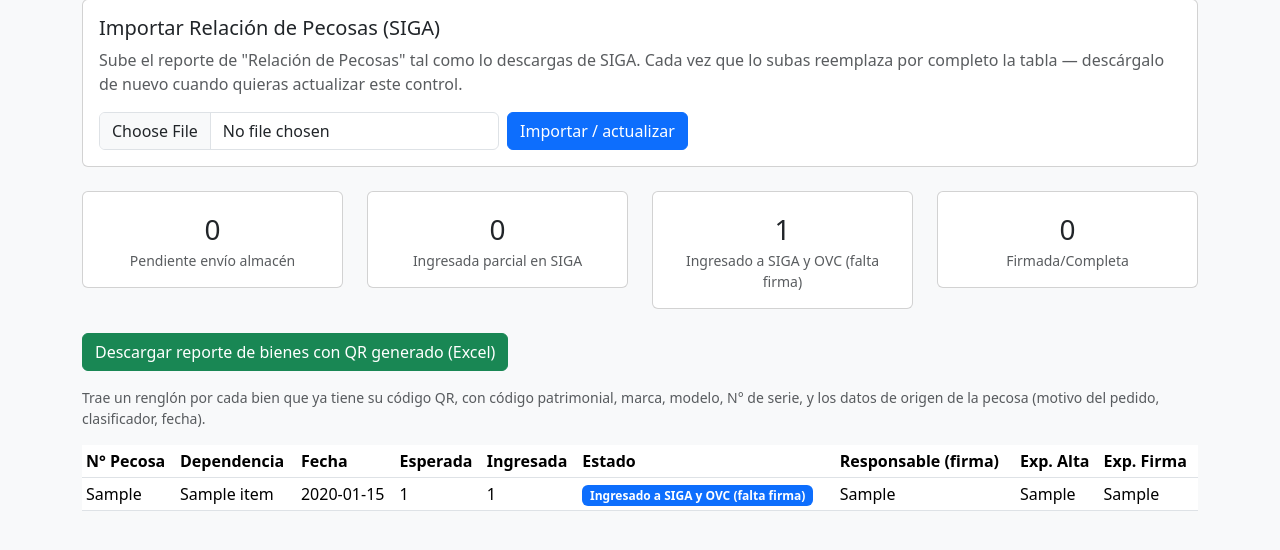
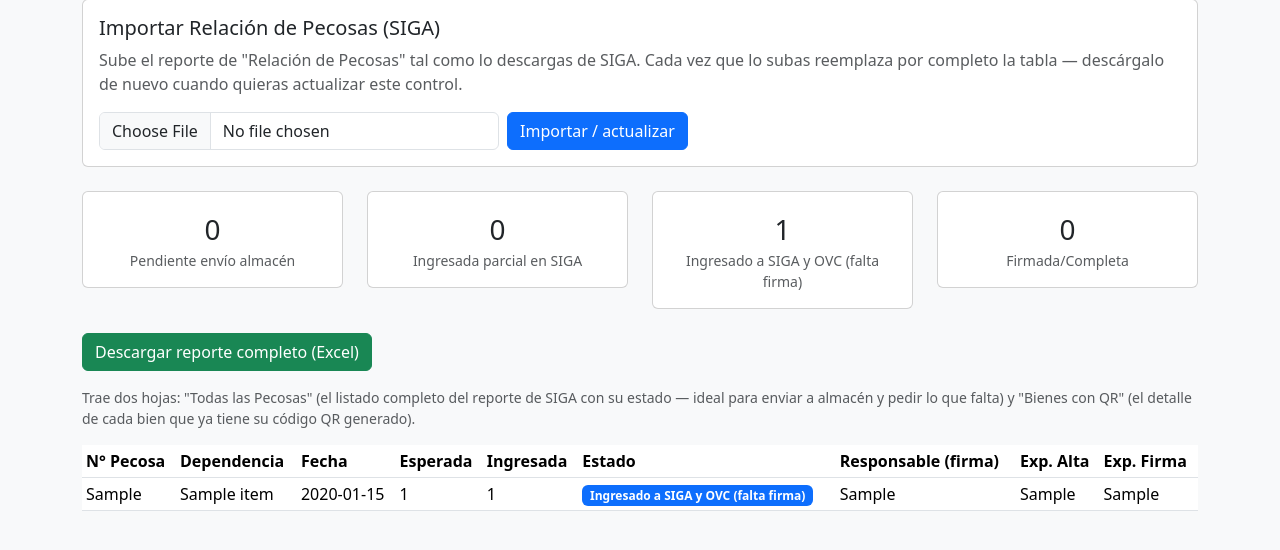
Before and after one commit to intkvn/siga-onevision-app2, a FastAPI app: page /control in a window 1280 px wide. Shown: the part 139-689 px from the top of the page. Run offline with FastAPI, Linux system fonts and the light colour scheme; the visitor is signed in with stand-in values (Sample User, id 1); tables that the repository leaves empty hold one stand-in row (values such as "Sample post"); parts of the project's set-up code (start-up, migrations or seed data) failed here and were passed over.

Commit message:
Control total

```diff
--- a/app/templates/control.html
+++ b/app/templates/control.html
@@ -35,8 +35,8 @@
     {% endfor %}
 </div>
 
-<a href="/control/exportar" class="btn btn-success mb-3">Descargar reporte de bienes con QR generado (Excel)</a>
-<p class="text-muted small">Trae un renglón por cada bien que ya tiene su código QR, con código patrimonial, marca, modelo, N° de serie, y los datos de origen de la pecosa (motivo del pedido, clasificador, fecha).</p>
+<a href="/control/exportar" class="btn btn-success mb-3">Descargar reporte completo (Excel)</a>
+<p class="text-muted small">Trae dos hojas: "Todas las Pecosas" (el listado completo del reporte de SIGA con su estado — ideal para enviar a almacén y pedir lo que falta) y "Bienes con QR" (el detalle de cada bien que ya tiene su código QR generado).</p>
 
 <table class="table table-sm bg-white">
     <thead>
```
